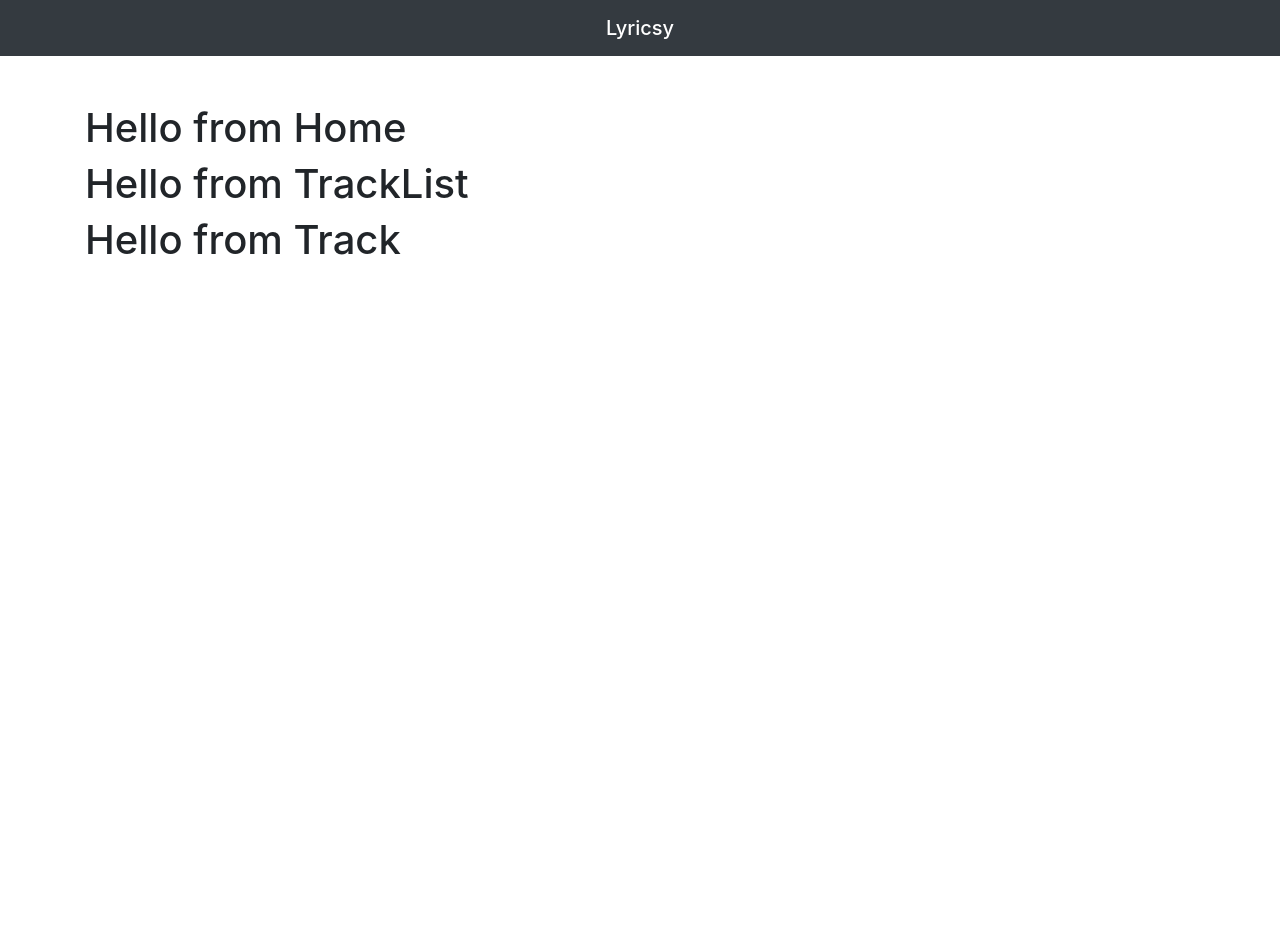
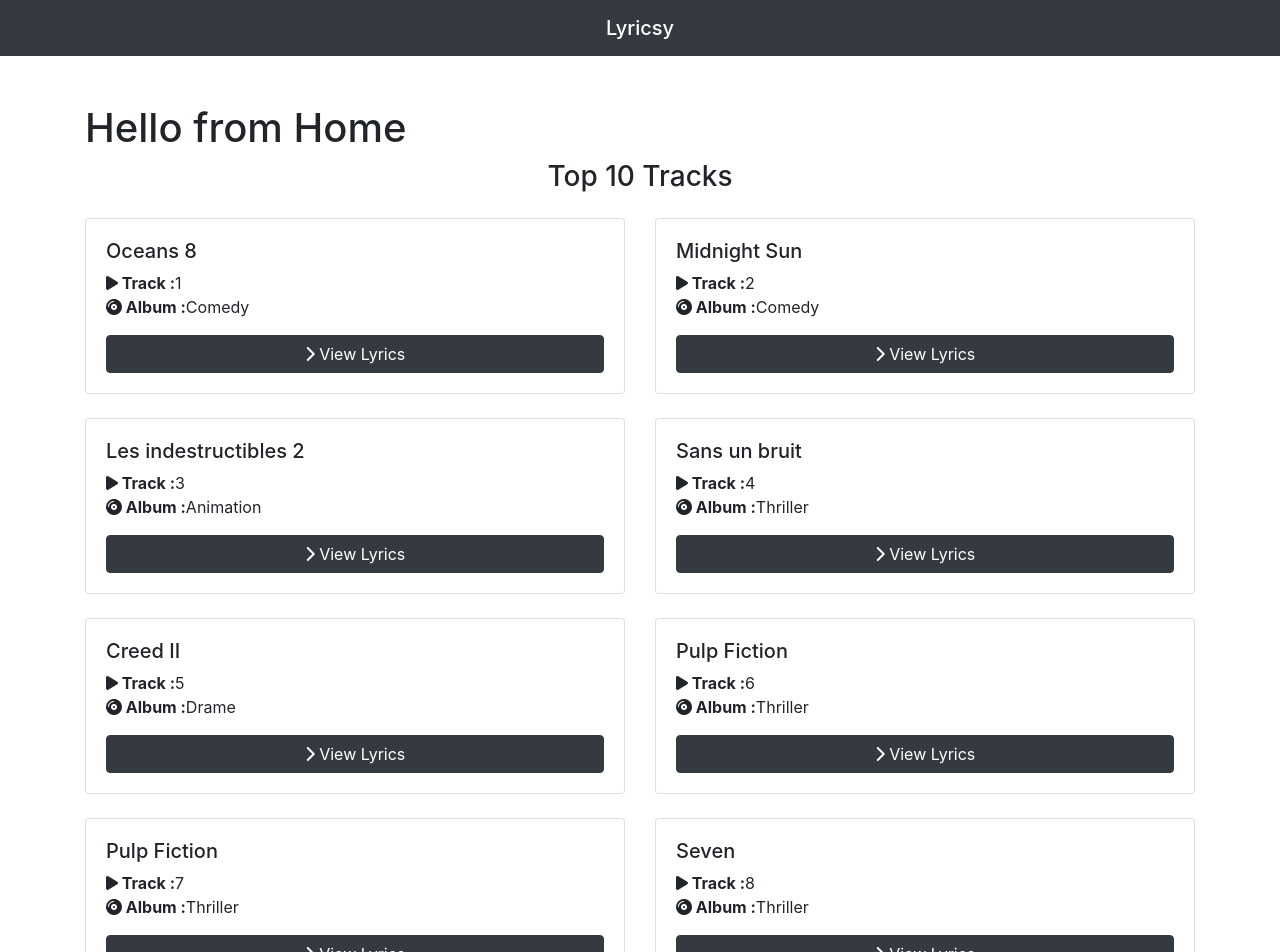
Before and after one commit to YousfiHamza/Lyricsy, a React (Create React App) app: page / in a window 1280 px wide. Shown: the top 952 px of the page. Before the commit the page ends 800 px from the top, so only its background shows below. Built offline with nearby package versions, Linux system fonts and the light colour scheme; no server answers.

Commit message:
track list UI part-1

```diff
--- a/src/components/Track.js
+++ /dev/null
@@ -1,11 +0,0 @@
-import React from "react";
-
-const Track = () => {
-  return (
-    <React.Fragment>
-      <h1>Hello from Track</h1>
-    </React.Fragment>
-  );
-};
-
-export default Track;
--- a/src/components/TrackList.js
+++ /dev/null
@@ -1,22 +0,0 @@
-import React from "react";
-
-import Track from "./Track";
-import { Consumer } from "../context";
-
-const TrackList = () => {
-  return (
-    <Consumer>
-      {value => {
-        console.log(value);
-        return (
-          <React.Fragment>
-            <h1>Hello from TrackList</h1>
-            <Track />
-          </React.Fragment>
-        );
-      }}
-    </Consumer>
-  );
-};
-
-export default TrackList;
--- /dev/null
+++ b/src/components/Tracks/Track.js
@@ -0,0 +1,34 @@
+import React from "react";
+import { Link } from "react-router-dom";
+
+const Track = props => {
+  const { track } = props;
+  return (
+    <div className="col-md-6">
+      <div className="card mb-4 shadow-md">
+        <div className="card-body">
+          <h5>{track.artist_name}</h5>
+          <p className="card-text">
+            <strong>
+              <i className="fas fa-play"></i> Track :
+            </strong>
+            {track.track_name}
+            <br />
+            <strong>
+              <i className="fas fa-compact-disc"></i> Album :
+            </strong>
+            {track.album_name}
+          </p>
+          <Link
+            to={`lyrics/track/${track.track_id}`}
+            className="btn btn-dark btn-block"
+          >
+            <i className="fas fa-chevron-right" /> View Lyrics{" "}
+          </Link>
+        </div>
+      </div>
+    </div>
+  );
+};
+
+export default Track;
--- /dev/null
+++ b/src/components/Tracks/TrackList.js
@@ -0,0 +1,33 @@
+import React from "react";
+import { Consumer } from "../../context";
+
+import Track from "./Track";
+import Spinner from "../layout/Spinner";
+
+const TrackList = () => {
+  return (
+    <Consumer>
+      {value => {
+        console.log(value);
+        const { track_list, heading } = value;
+
+        if (track_list === undefined || track_list.length === 0) {
+          return <Spinner />;
+        } else {
+          return (
+            <React.Fragment>
+              <h3 className="text-center mb-4">{heading}</h3>
+              <div className="row">
+                {track_list.map(track => {
+                  return <Track key={track.track_name} track={track} />;
+                })}
+              </div>
+            </React.Fragment>
+          );
+        }
+      }}
+    </Consumer>
+  );
+};
+
+export default TrackList;
--- a/src/components/layout/Home.js
+++ b/src/components/layout/Home.js
@@ -1,5 +1,5 @@
 import React from "react";
-import TrackList from "../TrackList";
+import TrackList from "../Tracks/TrackList";
 
 const Home = () => {
   return (
--- /dev/null
+++ b/src/components/layout/Spinner.js
@@ -0,0 +1,14 @@
+import React from "react";
+import spinner from "./spinner.gif";
+
+export default () => {
+  return (
+    <div>
+      <img
+        src={spinner}
+        alt="Loading..."
+        style={{ width: "200px", margin: " 40px auto", display: "block" }}
+      />
+    </div>
+  );
+};
--- a/src/context.js
+++ b/src/context.js
@@ -1,23 +1,24 @@
 import React, { Component } from "react";
+import { movies$ } from "./movies";
 
 const Context = React.createContext();
 
 export class Provider extends Component {
   state = {
-    track_List: [],
+    track_list: [],
     heading: "Top 10 Tracks"
   };
 
   componentDidMount() {
-    fetch(
-      `https://cors-anywhere.herokuapp.com/http://api.musixmatch.com/ws/1.1/chart.tracks.get?page=1&page_size=10&country=us&f_has_lyrics=1&apikey=b298fcc7dcb52f736b2628e316528555`
+    /*fetch(
+      `https://cors-anywhere.herokuapp.com/http://api.musixmatch.com/ws/1.1/chart.tracks.get?page=1&page_size=10&country=us&f_has_lyrics=1&apikey=${process.env.REACT_APP_LYRICSY_MUSIXMATCH_API_KEY}`
     )
-      .then(res => res.json())
-      .then(
+      .then(res => res.json())*/
+    movies$.then(
       result => {
         console.log(result);
         this.setState({
-            track_List: result.message.body.track_list
+          track_list: result
         });
       },
       error => {
--- /dev/null
+++ b/src/movies.js
@@ -0,0 +1,76 @@
+const movies = [
+  {
+    track_name: "1",
+    artist_name: "Oceans 8",
+    album_name: "Comedy",
+    likes: 4,
+    dislikes: 1
+  },
+  {
+    track_name: "2",
+    artist_name: "Midnight Sun",
+    album_name: "Comedy",
+    likes: 2,
+    dislikes: 0
+  },
+  {
+    track_name: "3",
+    artist_name: "Les indestructibles 2",
+    album_name: "Animation",
+    likes: 3,
+    dislikes: 1
+  },
+  {
+    track_name: "4",
+    artist_name: "Sans un bruit",
+    album_name: "Thriller",
+    likes: 6,
+    dislikes: 6
+  },
+  {
+    track_name: "5",
+    artist_name: "Creed II",
+    album_name: "Drame",
+    likes: 16,
+    dislikes: 2
+  },
+  {
+    track_name: "6",
+    artist_name: "Pulp Fiction",
+    album_name: "Thriller",
+    likes: 11,
+    dislikes: 3
+  },
+  {
+    track_name: "7",
+    artist_name: "Pulp Fiction",
+    album_name: "Thriller",
+    likes: 12333,
+    dislikes: 32
+  },
+  {
+    track_name: "8",
+    artist_name: "Seven",
+    album_name: "Thriller",
+    likes: 2,
+    dislikes: 1
+  },
+  {
+    track_name: "9",
+    artist_name: "Inception",
+    album_name: "Thriller",
+    likes: 2,
+    dislikes: 1
+  },
+  {
+    track_name: "10",
+    artist_name: "Gone Girl",
+    album_name: "Thriller",
+    likes: 22,
+    dislikes: 12
+  }
+];
+
+export const movies$ = new Promise((resolve, reject) =>
+  setTimeout(resolve, 2000, movies)
+);
```
Also changed, not shown: src/components/layout/spinner.gif (added), 1 other file (tests, documents, lock files or other folders). Lines whose indentation alone changed are shown as unchanged.
